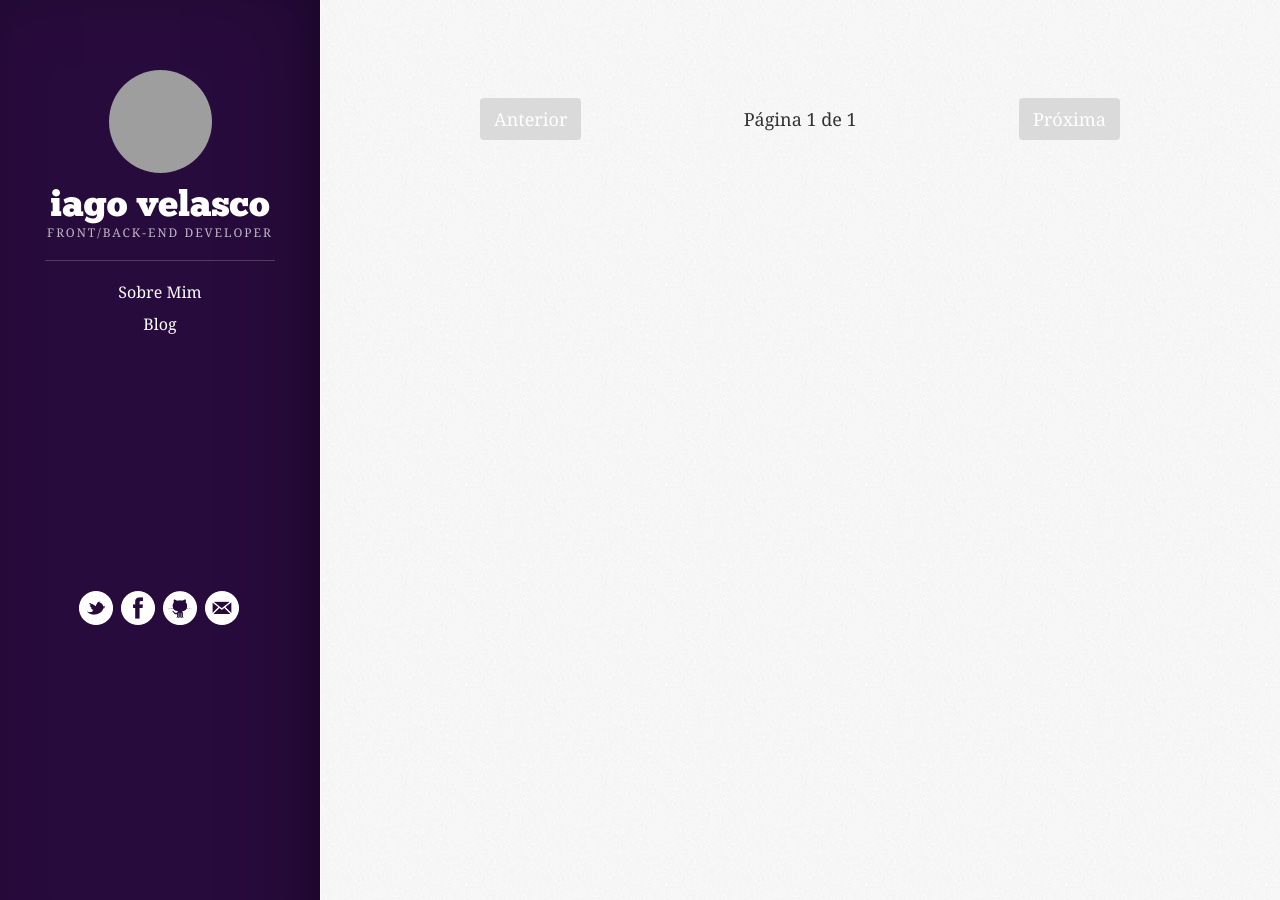
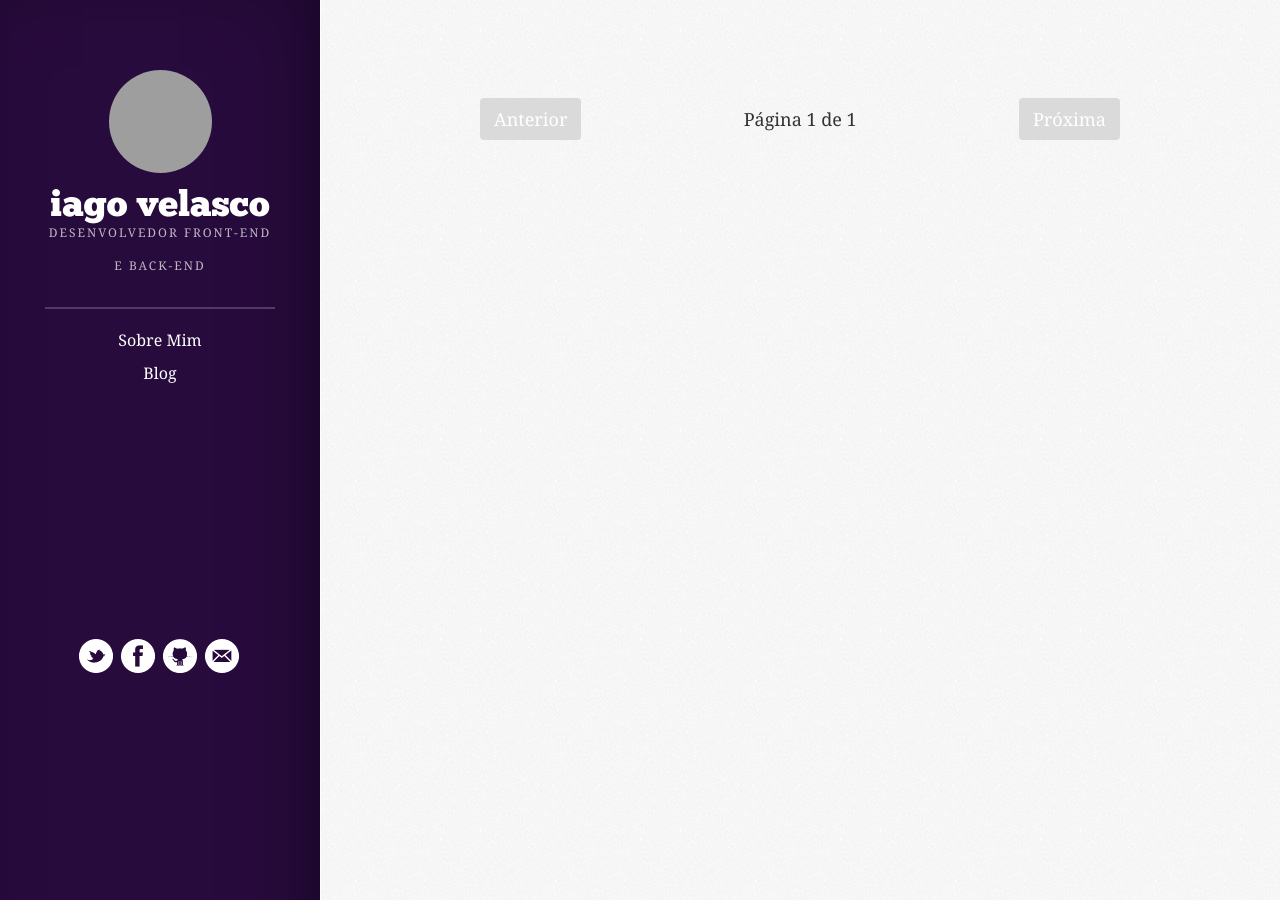
Before and after one commit to iagovelasco/iagovelasco.github.com, a Jekyll site: the page built from blog/index.html, in a window 1280 px wide. Built offline with Jekyll 4.4.1, drawn with Linux system fonts in a browser that asks for light colours; nearby versions of some CDN libraries; some web fonts are replaced; the list of posts is cut into pages by our own code; grey boxes are pictures that could not be loaded.

Commit message:
Descrição

```diff
--- a/_includes/nav.html
+++ b/_includes/nav.html
@@ -7,7 +7,7 @@
   <h1 class="sitetitle">
     <a href="{{ site.baseurl }}" class="sitetitle">{{ site.name }}</a>
   </h1>
-  <p class="description">Front/Back-End Developer</p>
+  <p class="description">Desenvolvedor Front-End e Back-End</p>
 
   <ul id="pagenav">
     <li><a href="{{ site.baseurl }}">Sobre Mim</a></li>
--- a/assets/css/main.css
+++ b/assets/css/main.css
@@ -720,9 +720,9 @@ figcaption {
 		width: 230px;
 		display: block;
 		color: rgba(255, 255, 255, 0.7);
-		padding: 0 0 10px;
+		padding: 0 0 25px;
 		margin: 0 auto !important;
-		border-bottom: 1px solid rgba(255, 255, 255, 0.2);
+		border-bottom: 2px solid rgba(255, 255, 255, 0.2);
 	}
 
 	h1.sitetitle, h2.sitetitle, .description {
```
Also changed, not shown: 3 other files.
